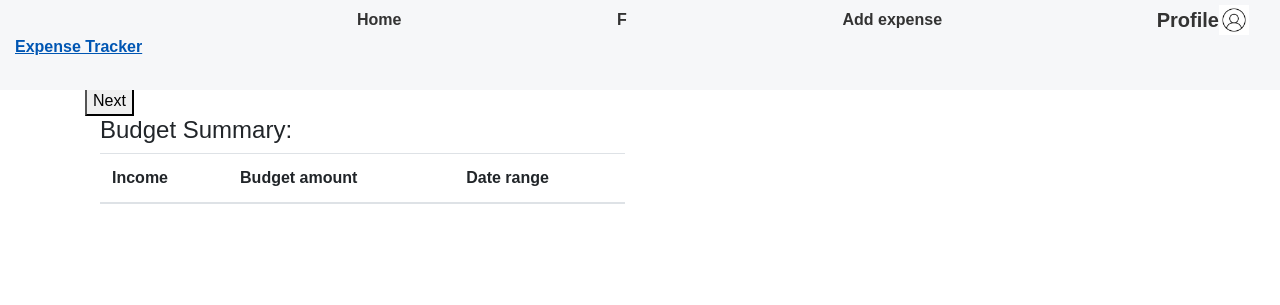
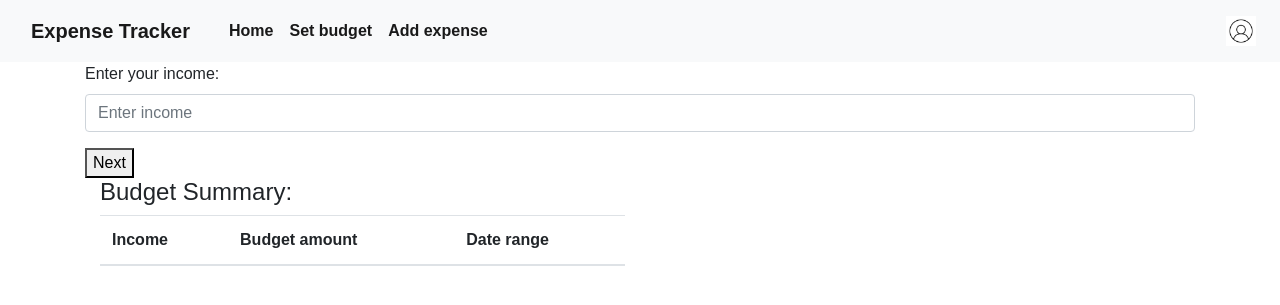
Before and after one commit to HimaniKale/Expense-Tracker, a Flask app: page /setb in a window 1280 px wide. Shown: the top 305 px of the page. Run offline with Flask 3, Linux system fonts and the light colour scheme; lists and menus that the app fills with data are empty; some libraries are stand-ins or nearby versions.

Commit message:
Update base.html

```diff
--- a/templates/base.html
+++ b/templates/base.html
@@ -6,17 +6,45 @@
   <link rel="stylesheet" type="text/css" href="{{ url_for('static', filename='style.css')}}">
 </head>
 <body>
-  <nav class="fixed">
-  <a  href="#">Expense Tracker</a>
-    <a class="nav-link" href="home">Home</a>
-        <a class="nav-link" href="setb">F</a>
-        <a class="nav-link" href="expense">Add expense</a>
-        <a class="navbar-brand" href="profile">
-    <img src="/static/images/profile.jpeg" align="right" width="30" height="30" alt="">
-     Profile
-  </a>
-  </div>
-</nav>
+  <nav class="navbar navbar-expand-lg navbar-light bg-light">
+    <a class="navbar-brand" href="#">Expense Tracker</a>
+    <button class="navbar-toggler" type="button" data-toggle="collapse" data-target="#navbarTogglerDemo02" aria-controls="navbarTogglerDemo02" aria-expanded="false" aria-label="Toggle navigation">
+      <span class="navbar-toggler-icon"></span>
+    </button>
+
+    <div class="collapse navbar-collapse" id="navbarTogglerDemo02">
+      <ul class="navbar-nav mr-auto mt-2 mt-lg-0">
+        <li class="nav-item active">
+          <a class="nav-link" href="home">Home</a>
+        </li>
+        <li class="nav-item active">
+          <a class="nav-link" href="setb">Set budget</a>
+        </li>
+        <li class="nav-item active">
+          <a class="nav-link" href="expense">Add expense</a>
+        </li>
+      </ul>
+      <ul class="navbar-nav">
+        <li class="nav-item">
+          <a class="nav-link" href="profile">
+            <img src="/static/images/profile.jpeg" width="30" height="30" alt="Profile">
+          </a>
+        </li>
+      </ul>
+    </div>
+  </nav>
+
+  {% block login %}
+
+  {% endblock %}
+
+  {% block register %}
+
+  {% endblock %}
+
+  {% block profile %}
+
+  {% endblock %}
 
   {% block content%}
 
```
